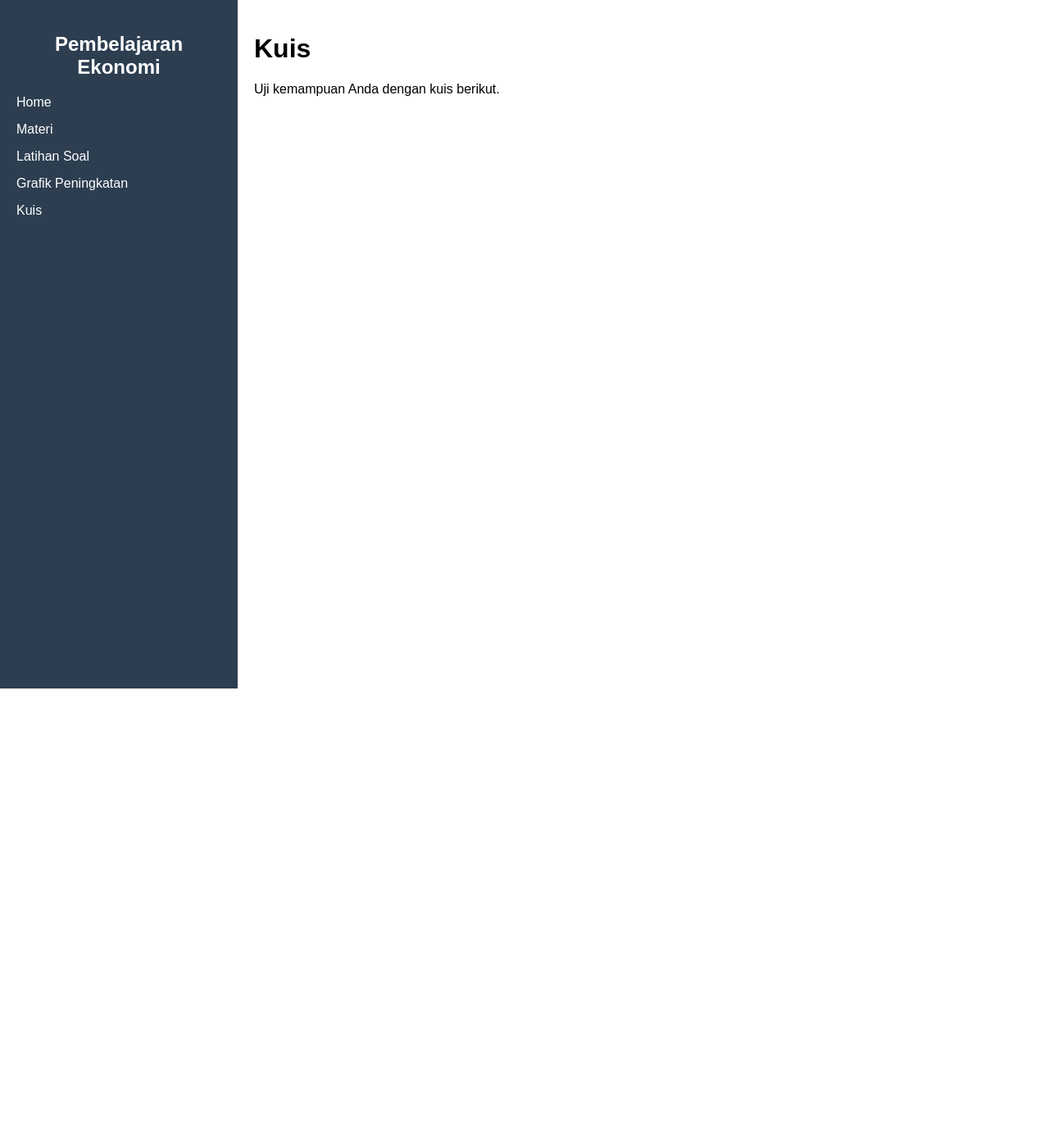
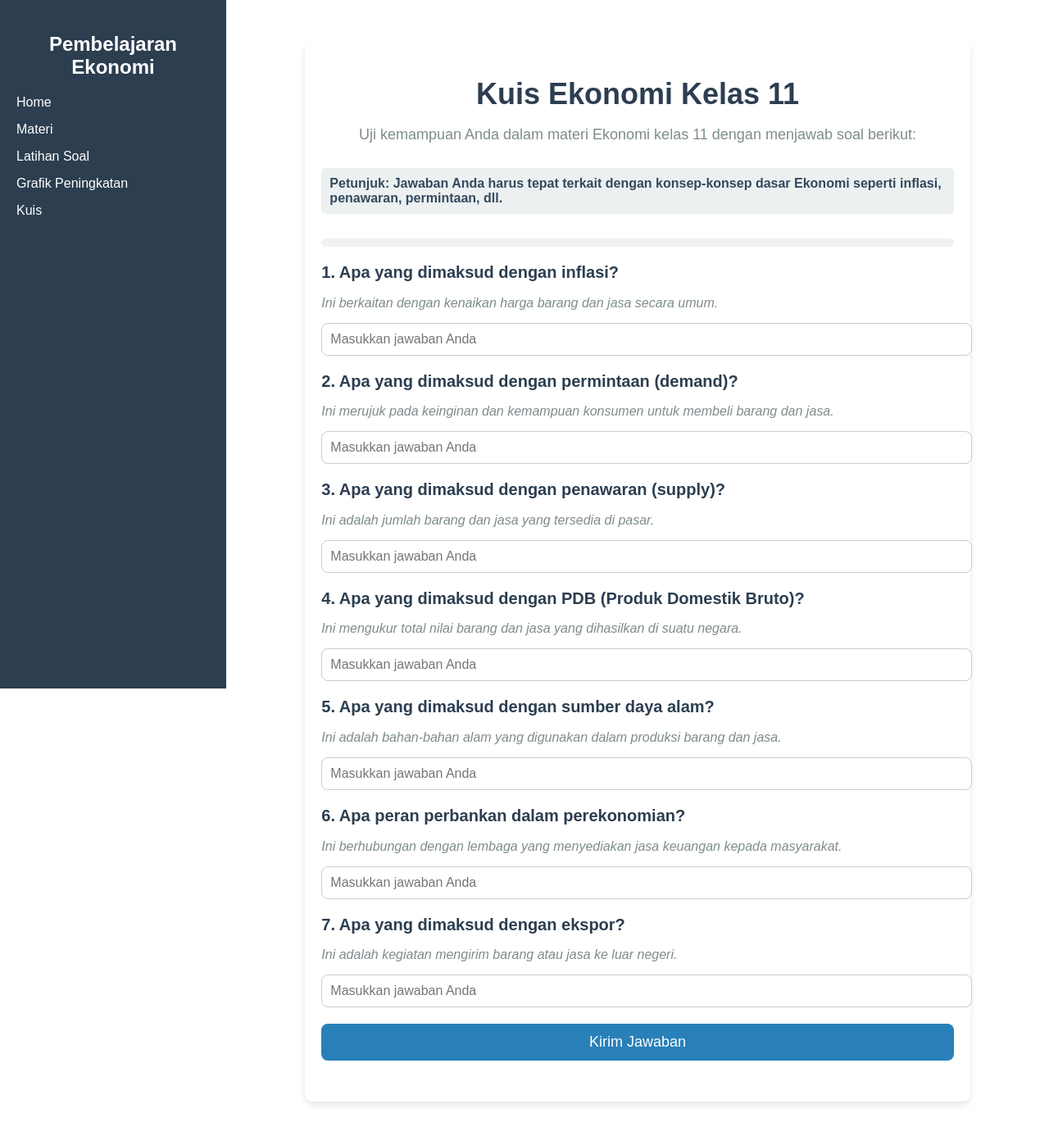
Before and after one commit to niaaaqww/grownomics, a React (Create React App) app: page /kuis in a window 1280 px wide. Shown: the top 1386 px of the page at 82% size. Before the commit the page ends 840 px from the top, so only its background shows below. Built offline with nearby package versions, Linux system fonts and the light colour scheme.

Commit message:
kuisjs dan kuiscss
perbaikan dalam kode kuis "sementara" masi mentahan.

```diff
--- /dev/null
+++ b/src/pages/Kuis.css
@@ -0,0 +1,108 @@
+/* Styling untuk quiz container */
+.quiz-container {
+    width: 80%;
+    margin: 30px auto;
+    background: #fff;
+    padding: 20px;
+    border-radius: 10px;
+    box-shadow: 0 4px 8px rgba(0, 0, 0, 0.1);
+    font-family: 'Poppins', sans-serif;
+  }
+
+  /* Header Kuis */
+  .quiz-header {
+    text-align: center;
+    margin-bottom: 30px;
+  }
+
+  .quiz-header h1 {
+    font-size: 36px;
+    color: #2c3e50;
+    margin-bottom: 10px;
+  }
+
+  .quiz-intro {
+    font-size: 18px;
+    color: #7f8c8d;
+  }
+
+  /* Progress Bar */
+  .progress-bar-container {
+    height: 10px;
+    background-color: #f1f1f1;
+    border-radius: 5px;
+    margin-bottom: 20px;
+  }
+
+  .progress-bar {
+    height: 100%;
+    background-color: #3498db;
+    border-radius: 5px;
+  }
+
+  /* Petunjuk umum */
+  .quiz-clue h3 {
+    background-color: #ecf0f1;
+    padding: 10px;
+    border-radius: 5px;
+    font-size: 16px;
+    color: #34495e;
+    margin-bottom: 30px;
+  }
+
+  /* Styling untuk setiap soal */
+  .quiz-question {
+    margin-bottom: 20px;
+  }
+
+  .quiz-question h2 {
+    font-size: 20px;
+    color: #2c3e50;
+  }
+
+  .quiz-hint {
+    font-style: italic;
+    color: #7f8c8d;
+    margin-bottom: 10px;
+  }
+
+  input[type="text"] {
+    width: 100%;
+    padding: 10px;
+    font-size: 16px;
+    border-radius: 8px;
+    border: 1px solid #ccc;
+    margin-top: 5px;
+    transition: border-color 0.3s ease;
+  }
+
+  input[type="text"]:focus {
+    border-color: #3498db;
+    outline: none;
+  }
+
+  /* Tombol Kirim */
+  .quiz-submit button {
+    width: 100%;
+    padding: 12px;
+    background-color: #2980b9;
+    color: white;
+    border: none;
+    border-radius: 8px;
+    font-size: 18px;
+    cursor: pointer;
+    transition: background-color 0.3s ease;
+  }
+
+  .quiz-submit button:hover {
+    background-color: #3498db;
+  }
+
+  /* Feedback */
+  .quiz-feedback h3 {
+    font-size: 18px;
+    font-weight: 600;
+    text-align: center;
+    color: #2ecc71;
+    margin-top: 30px;
+  }
--- a/src/pages/Kuis.js
+++ b/src/pages/Kuis.js
@@ -1,10 +1,177 @@
-import React from 'react';
+import React, { useState } from 'react';
+import './Kuis.css';
 
 const Kuis = () => {
+  const [jawaban, setJawaban] = useState({
+    soal1: '',
+    soal2: '',
+    soal3: '',
+    soal4: '',
+    soal5: '',
+    soal6: '',
+    soal7: '',
+  });
+
+  const [feedback, setFeedback] = useState('');
+  const [progress, setProgress] = useState(0);
+
+  const handleChange = (event, soal) => {
+    setJawaban({ ...jawaban, [soal]: event.target.value });
+    updateProgress();
+  };
+
+  const updateProgress = () => {
+    const answeredCount = Object.values(jawaban).filter((jawab) => jawab.trim() !== '').length;
+    setProgress((answeredCount / 7) * 100);
+  };
+
+  const handleSubmit = () => {
+    const correctAnswers = {
+      soal1: 'inflasi',
+      soal2: 'demand',
+      soal3: 'penawaran',
+      soal4: 'pdb',
+      soal5: 'sumber daya alam',
+      soal6: 'perbankan',
+      soal7: 'ekspor',
+    };
+
+    let correctCount = 0;
+
+    Object.keys(jawaban).forEach((soal) => {
+      if (jawaban[soal].toLowerCase() === correctAnswers[soal]) {
+        correctCount++;
+      }
+    });
+
+    setFeedback(`Anda menjawab dengan benar ${correctCount} dari 7 soal.`);
+  };
+
+  // Petunjuk untuk setiap soal
+  const petunjuk = {
+    soal1: 'Ini berkaitan dengan kenaikan harga barang dan jasa secara umum.',
+    soal2: 'Ini merujuk pada keinginan dan kemampuan konsumen untuk membeli barang dan jasa.',
+    soal3: 'Ini adalah jumlah barang dan jasa yang tersedia di pasar.',
+    soal4: 'Ini mengukur total nilai barang dan jasa yang dihasilkan di suatu negara.',
+    soal5: 'Ini adalah bahan-bahan alam yang digunakan dalam produksi barang dan jasa.',
+    soal6: 'Ini berhubungan dengan lembaga yang menyediakan jasa keuangan kepada masyarakat.',
+    soal7: 'Ini adalah kegiatan mengirim barang atau jasa ke luar negeri.',
+  };
+
   return (
-    <div>
-      <h1>Kuis</h1>
-      <p>Uji kemampuan Anda dengan kuis berikut.</p>
+    <div className="quiz-container">
+      <div className="quiz-header">
+        <h1>Kuis Ekonomi Kelas 11</h1>
+        <p className="quiz-intro">
+          Uji kemampuan Anda dalam materi Ekonomi kelas 11 dengan menjawab soal berikut:
+        </p>
+      </div>
+
+      <div className="quiz-clue">
+        <h3>Petunjuk: Jawaban Anda harus tepat terkait dengan konsep-konsep dasar Ekonomi seperti inflasi, penawaran, permintaan, dll.</h3>
+      </div>
+
+      {/* Progress Bar */}
+      <div className="progress-bar-container">
+        <div
+          className="progress-bar"
+          style={{ width: `${progress}%`, transition: 'width 0.3s ease-in-out' }}
+        />
+      </div>
+
+      {/* Soal 1 */}
+      <div className="quiz-question">
+        <h2>1. Apa yang dimaksud dengan inflasi?</h2>
+        <p className="quiz-hint">{petunjuk.soal1}</p>
+        <input
+          type="text"
+          value={jawaban.soal1}
+          onChange={(e) => handleChange(e, 'soal1')}
+          placeholder="Masukkan jawaban Anda"
+        />
+      </div>
+
+      {/* Soal 2 */}
+      <div className="quiz-question">
+        <h2>2. Apa yang dimaksud dengan permintaan (demand)?</h2>
+        <p className="quiz-hint">{petunjuk.soal2}</p>
+        <input
+          type="text"
+          value={jawaban.soal2}
+          onChange={(e) => handleChange(e, 'soal2')}
+          placeholder="Masukkan jawaban Anda"
+        />
+      </div>
+
+      {/* Soal 3 */}
+      <div className="quiz-question">
+        <h2>3. Apa yang dimaksud dengan penawaran (supply)?</h2>
+        <p className="quiz-hint">{petunjuk.soal3}</p>
+        <input
+          type="text"
+          value={jawaban.soal3}
+          onChange={(e) => handleChange(e, 'soal3')}
+          placeholder="Masukkan jawaban Anda"
+        />
+      </div>
+
+      {/* Soal 4 */}
+      <div className="quiz-question">
+        <h2>4. Apa yang dimaksud dengan PDB (Produk Domestik Bruto)?</h2>
+        <p className="quiz-hint">{petunjuk.soal4}</p>
+        <input
+          type="text"
+          value={jawaban.soal4}
+          onChange={(e) => handleChange(e, 'soal4')}
+          placeholder="Masukkan jawaban Anda"
+        />
+      </div>
+
+      {/* Soal 5 */}
+      <div className="quiz-question">
+        <h2>5. Apa yang dimaksud dengan sumber daya alam?</h2>
+        <p className="quiz-hint">{petunjuk.soal5}</p>
+        <input
+          type="text"
+          value={jawaban.soal5}
+          onChange={(e) => handleChange(e, 'soal5')}
+          placeholder="Masukkan jawaban Anda"
+        />
+      </div>
+
+      {/* Soal 6 */}
+      <div className="quiz-question">
+        <h2>6. Apa peran perbankan dalam perekonomian?</h2>
+        <p className="quiz-hint">{petunjuk.soal6}</p>
+        <input
+          type="text"
+          value={jawaban.soal6}
+          onChange={(e) => handleChange(e, 'soal6')}
+          placeholder="Masukkan jawaban Anda"
+        />
+      </div>
+
+      {/* Soal 7 */}
+      <div className="quiz-question">
+        <h2>7. Apa yang dimaksud dengan ekspor?</h2>
+        <p className="quiz-hint">{petunjuk.soal7}</p>
+        <input
+          type="text"
+          value={jawaban.soal7}
+          onChange={(e) => handleChange(e, 'soal7')}
+          placeholder="Masukkan jawaban Anda"
+        />
+      </div>
+
+      {/* Tombol Kirim Jawaban */}
+      <div className="quiz-submit">
+        <button onClick={handleSubmit}>Kirim Jawaban</button>
+      </div>
+
+      {/* Feedback */}
+      <div className="quiz-feedback">
+        <h3>{feedback}</h3>
+      </div>
     </div>
   );
 };
```
